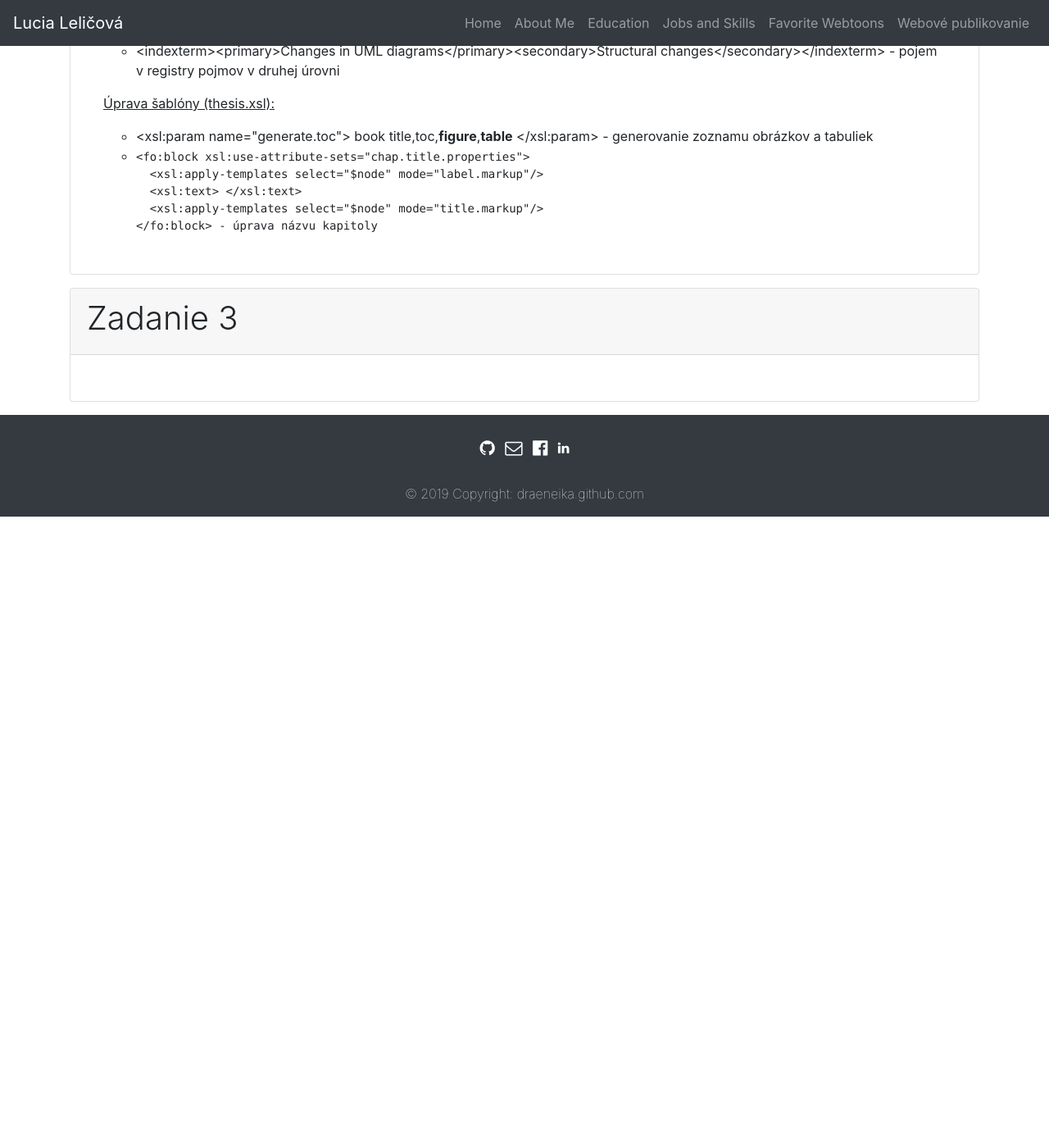
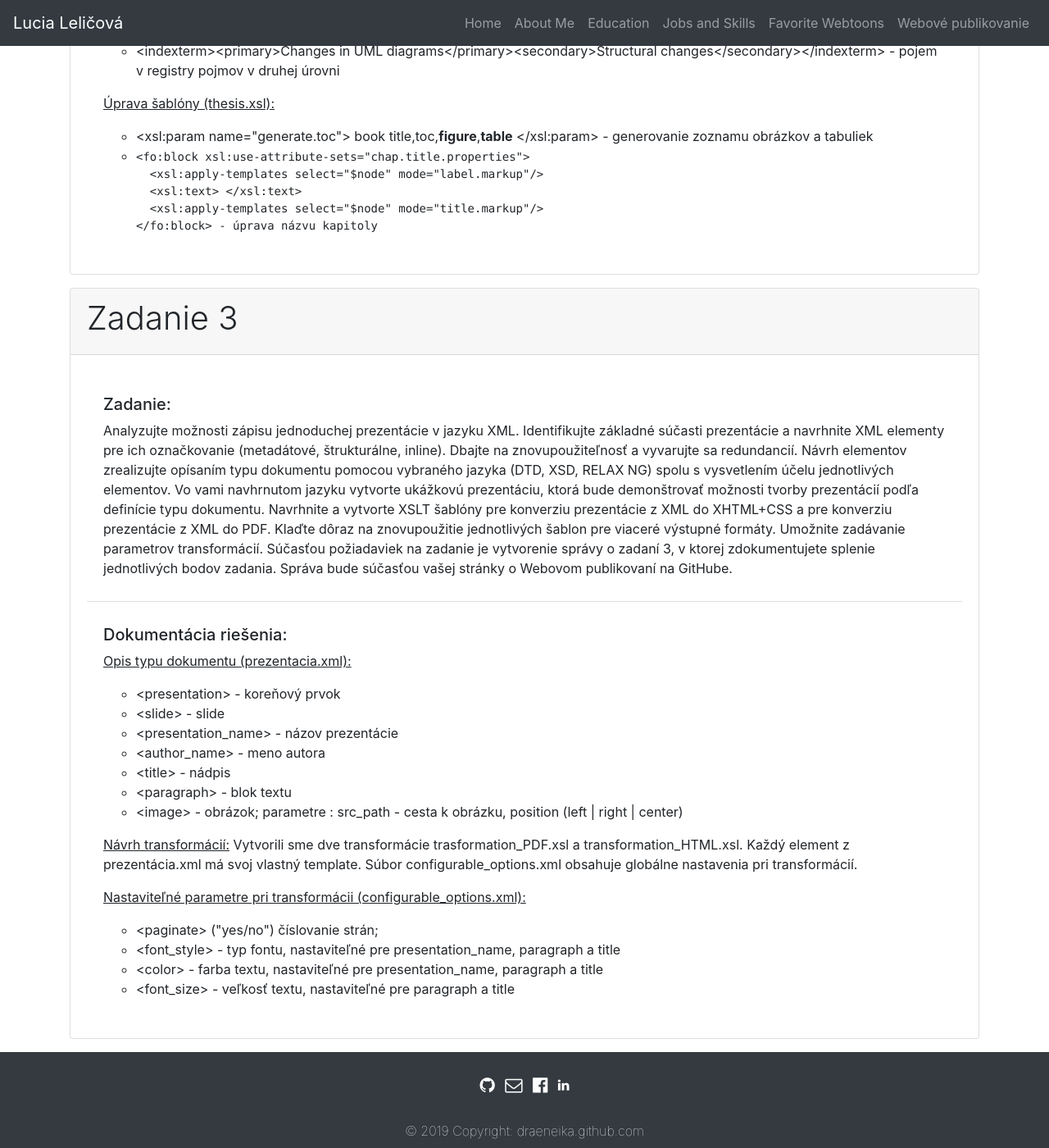
Before and after one commit to draeneika/draeneika.github.io, a Jekyll site: the page built from projects/index.html, in a window 1280 px wide and 1400 px high, scrolled down 3807 px. Shown: the whole window at 82% size. Built offline with Jekyll 4.4.1, drawn with Linux system fonts in a browser that asks for light colours; before the commit the page ends 4437 px from its top, so only the background shows below that.

Commit message:
3 zadanie

```diff
--- a/projects/index.html
+++ b/projects/index.html
@@ -264,8 +264,50 @@ Využite pritom technológie Git + GitHub Pages + Jekyll + Markdown. Využite po
           <h2 class="display-4" style="font-size:40px;">Zadanie 3</h2>
       </div>
     	<div class="card-body">
-    		<p>
-    	  </p>
+        <ul class="list-group list-group-flush">
+            <li class="list-group-item">
+              <p class="card-text">
+              <h5>Zadanie:</h5>
+                <p>
+                  Analyzujte možnosti zápisu jednoduchej prezentácie v jazyku XML. Identifikujte základné súčasti prezentácie a navrhnite XML elementy pre ich označkovanie (metadátové, štrukturálne, inline). Dbajte na znovupoužiteľnosť a vyvarujte sa redundancií. Návrh elementov zrealizujte opísaním typu dokumentu pomocou vybraného jazyka (DTD, XSD, RELAX NG) spolu s vysvetlením účelu jednotlivých elementov. Vo vami navhrnutom jazyku vytvorte ukážkovú prezentáciu, ktorá bude demonštrovať možnosti tvorby prezentácií podľa definície typu dokumentu.
+
+                  Navrhnite a vytvorte XSLT šablóny pre konverziu prezentácie z XML do XHTML+CSS a pre konverziu prezentácie z XML do PDF. Klaďte dôraz na znovupoužitie jednotlivých šablon pre viaceré výstupné formáty. Umožnite zadávanie parametrov transformácií.
+
+                  Súčasťou požiadaviek na zadanie je vytvorenie správy o zadaní 3, v ktorej zdokumentujete splenie jednotlivých bodov zadania. Správa bude súčasťou vašej stránky o Webovom publikovaní na GitHube.
+                </p>
+              </p>
+
+            </li>
+            <li class="list-group-item">
+              <p class="card-text">
+              <h5 >Dokumentácia riešenia:</h5>
+              <p>
+                <u>Opis typu dokumentu (prezentacia.xml):</u>
+                <ul>
+                  <li>&lt;presentation&gt; - koreňový prvok</li>
+                  <li>&lt;slide&gt; - slide</li>
+                  <li>&lt;presentation_name&gt; - názov prezentácie</li>
+                  <li>&lt;author_name&gt; - meno autora</li>
+                  <li>&lt;title&gt; - nádpis</li>
+                  <li>&lt;paragraph&gt; - blok textu</li>
+                  <li>&lt;image&gt; - obrázok; parametre : src_path - cesta k obrázku, position (left | right | center)</li>
+                </ul>
+              </p>
+               <p>
+                <u>Návrh transformácií:</u>
+                Vytvorili sme dve transformácie trasformation_PDF.xsl a transformation_HTML.xsl. Každý element z prezentácia.xml má svoj vlastný template. Súbor configurable_options.xml obsahuje globálne nastavenia pri transformácií.
+              </p>
+              <p>
+                <u>Nastaviteľné parametre pri transformácii (configurable_options.xml):</u>
+                <ul>
+                  <li>&lt;paginate&gt; ("yes/no")  číslovanie strán;</li>
+                  <li>&lt;font_style&gt; - typ fontu, nastaviteľné pre presentation_name, paragraph a title</li>
+                  <li>&lt;color&gt; - farba textu, nastaviteľné pre presentation_name, paragraph a title </li>
+                  <li>&lt;font_size&gt; - veľkosť textu, nastaviteľné pre paragraph a title </li>
+                </ul>
+              </p>
+          </ul>
+
   		</div>
   	</div>
 </div>
```
